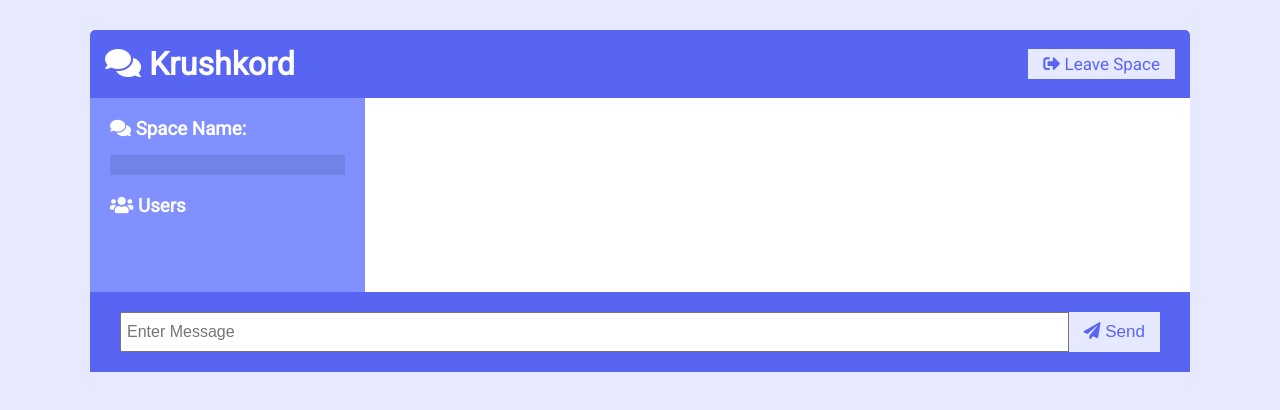
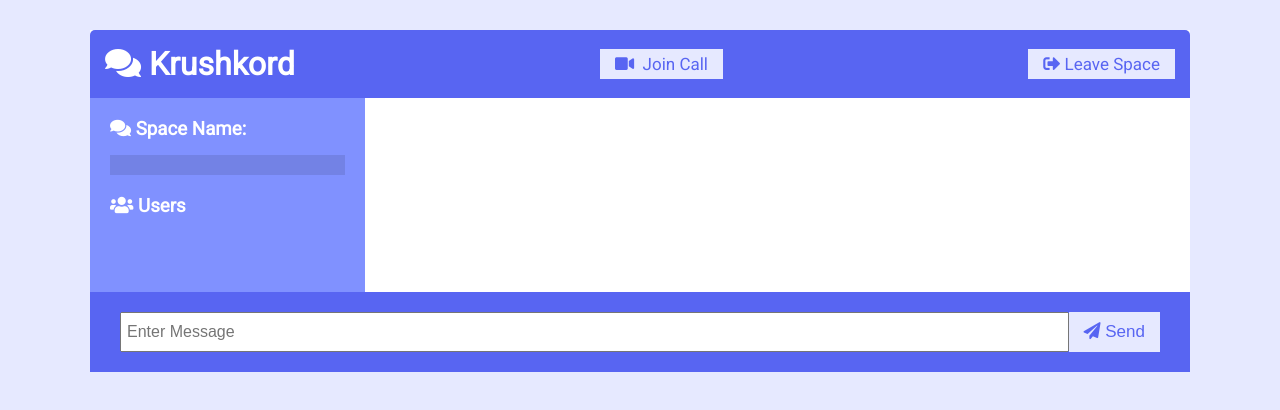
Before and after one commit to krushil1/Talking-web-app, a website: page public/chat.html in a window 1280 px wide. Drawn offline with nearby package versions, Linux system fonts and the light colour scheme; no server answers.

Commit message:
Update chat.html

```diff
--- a/public/chat.html
+++ b/public/chat.html
@@ -11,6 +11,7 @@
   <div class="chat-container">
     <header class="chat-header">
       <h1><i class="fas fa-comments"></i> Krushkord</h1>
+      <a href="https://krushkord-vc.herokuapp.com/?room=testing_3713053077" class="btn btn-leave"><i class="fas fa-video"></i>&nbsp Join Call </a>
       <a class="btn btn-leave" href="index.html"><i class="fas fa-sign-out-alt"></i> Leave Space </a>
     </header>
     <main class="chat-main">
```
